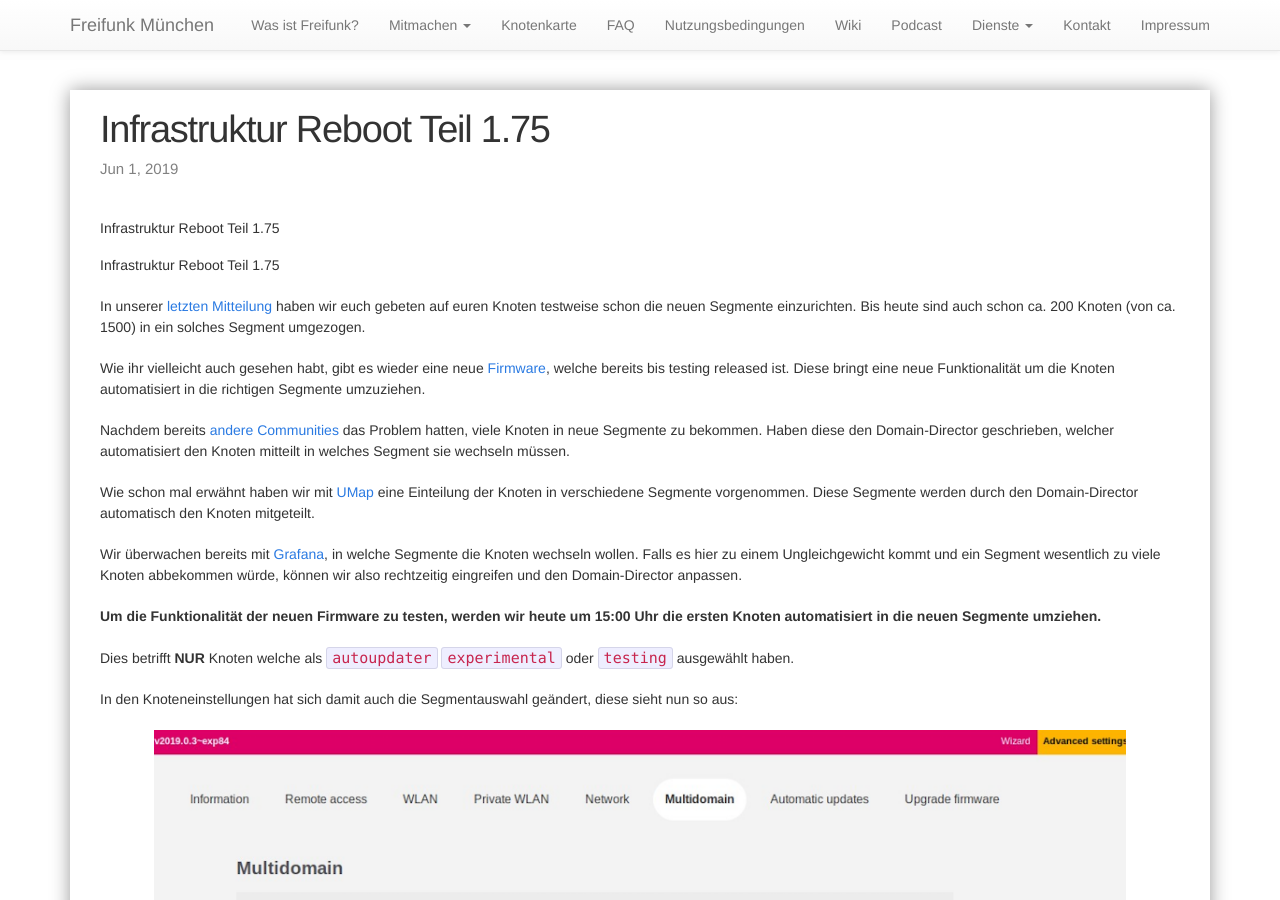
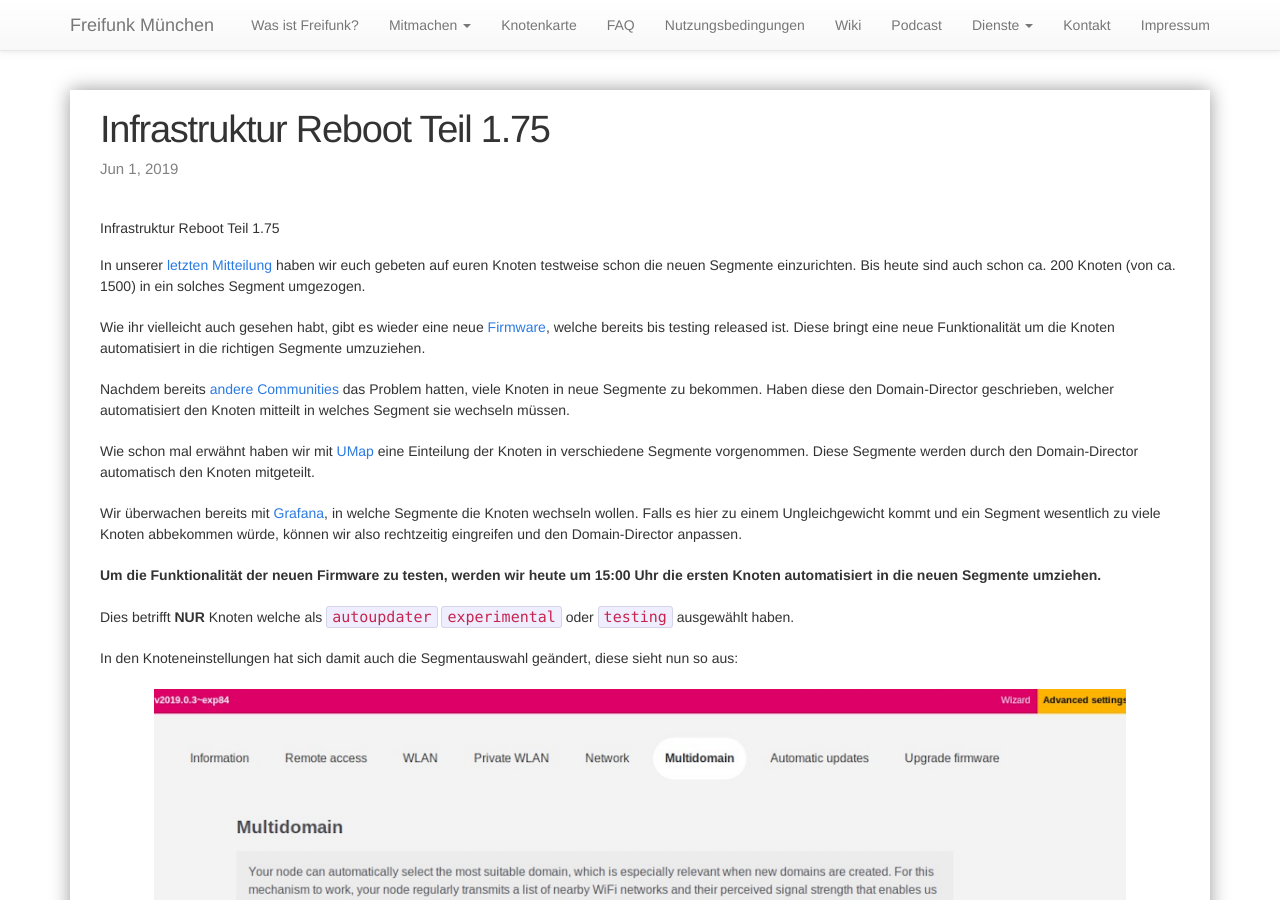
Before and after one commit to freifunkMUC/freifunkmuc.github.io, a Jekyll site: the page built from _posts/2019-06-01-infrastruktur-reboot-teil175.markdown, in a window 1280 px wide and 900 px high. Built offline with Jekyll 4.4.1, drawn with Linux system fonts in a browser that asks for light colours.

Commit message:
Remove double headline

```diff
--- a/_posts/2019-06-01-infrastruktur-reboot-teil175.markdown
+++ b/_posts/2019-06-01-infrastruktur-reboot-teil175.markdown
@@ -5,8 +5,6 @@ date:   2019-06-01 09:00:00
 categories: freifunkmuc
 ---
 # Infrastruktur Reboot Teil 1.75
-
-Infrastruktur Reboot Teil 1.75
 
 In unserer [letzten Mitteilung](https://ffmuc.net/freifunkmuc/2019/05/27/infrastruktur-reboot-teil15/) haben wir euch gebeten auf euren Knoten testweise schon die neuen Segmente einzurichten.
 Bis heute sind auch schon ca. 200 Knoten (von ca. 1500) in ein solches Segment umgezogen.
```
